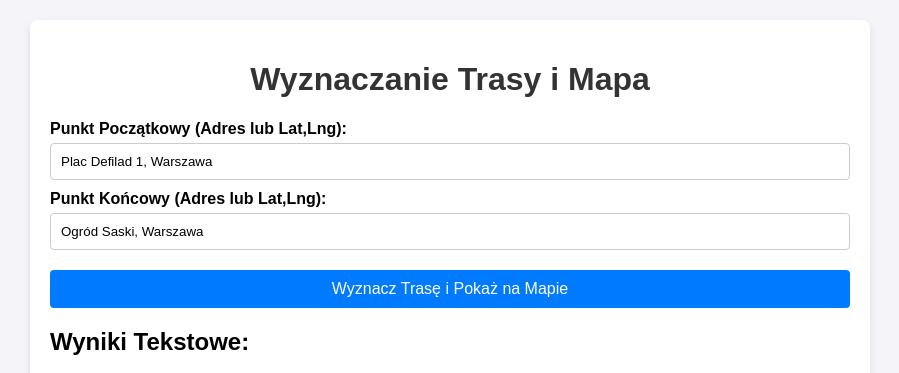
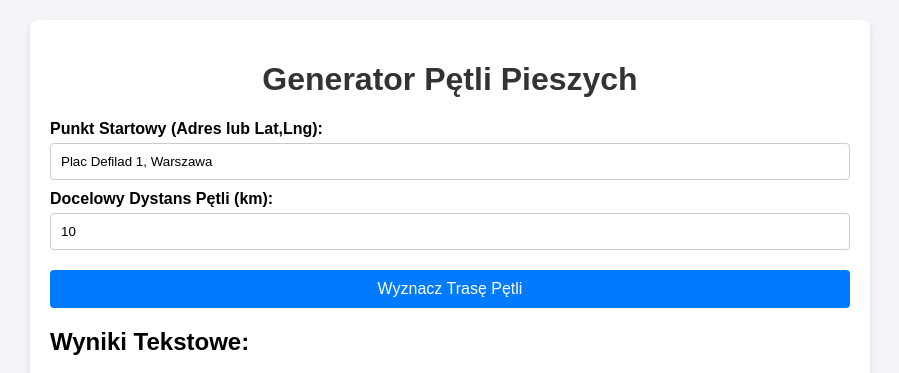
Before and after one commit to rzientek2025/run-route-api, a website: page index.html in a window 1280 px wide. Shown: the top 373 px of the page, without its empty margins (190-1089 px from the left). Drawn offline with Linux system fonts and the light colour scheme; some packages are replaced by stand-ins of ours.

Commit message:
Update index.html

```diff
--- a/index.html
+++ b/index.html
@@ -3,9 +3,9 @@
 <head>
     <meta charset="UTF-8">
     <meta name="viewport" content="width=device-width, initial-scale=1.0">
-    <title>Wyznaczanie Trasy i Mapa</title>
+    <title>Generator Pętli Pieszych</title>
 
-    <script defer
+<script defer
     src="https://maps.googleapis.com/maps/api/js?key=AIzaSyAOoFkW8KiYgP86c4I2kz5ODr5i4P0GlkI&callback=initMap&libraries=geometry&loading=async">
     </script>
 
@@ -14,7 +14,7 @@
         .container { max-width: 800px; margin: auto; background: white; padding: 20px; border-radius: 8px; box-shadow: 0 4px 8px rgba(0,0,0,0.1); }
         h1 { color: #333; text-align: center; }
         label { display: block; margin-top: 10px; font-weight: bold; }
-        input[type="text"] { width: 100%; padding: 10px; margin-top: 5px; border: 1px solid #ccc; border-radius: 4px; box-sizing: border-box; }
+        input[type="text"], input[type="number"] { width: 100%; padding: 10px; margin-top: 5px; border: 1px solid #ccc; border-radius: 4px; box-sizing: border-box; }
         button {
             display: block; width: 100%; padding: 10px; margin-top: 20px;
             background-color: #007bff; color: white; border: none; border-radius: 4px;
@@ -34,17 +34,16 @@
 </head>
 <body>
     <div class="container">
-        <h1>Wyznaczanie Trasy i Mapa</h1>
+        <h1>Generator Pętli Pieszych</h1>
 
-         <input type="hidden" id="api-url" value="https://run-route-app-kxfys.ondigitalocean.app/api/routes/generate">
+        <input type="hidden" id="api-url" value="https://run-route-app-kxfys.ondigitalocean.app/api/routes/generate">
 
-        <label for="origin">Punkt Początkowy (Adres lub Lat,Lng):</label>
+        <label for="origin">Punkt Startowy (Adres lub Lat,Lng):</label>
         <input type="text" id="origin" value="Plac Defilad 1, Warszawa" placeholder="np. Plac Defilad 1, Warszawa">
 
-        <label for="destination">Punkt Końcowy (Adres lub Lat,Lng):</label>
-        <input type="text" id="destination" value="Ogród Saski, Warszawa" placeholder="np. Ogród Saski, Warszawa">
-
-        <button onclick="generateRoute()">Wyznacz Trasę i Pokaż na Mapie</button>
+        <label for="distance">Docelowy Dystans Pętli (km):</label>
+        <input type="number" id="distance" value="10" placeholder="np. 10" min="1">
+        <button onclick="generateRoute()">Wyznacz Trasę Pętli</button>
 
         <h2>Wyniki Tekstowe:</h2>
         <div id="results">Czekam na dane...</div>
@@ -58,7 +57,6 @@
 
         // Funkcja inicjalizująca mapę (wywoływana przez API Google)
         function initMap() {
-            // Dodajemy to sprawdzenie na wypadek, gdyby initMap wywołała się dwukrotnie
             if (!map) {
                 map = new google.maps.Map(document.getElementById('map'), {
                     center: { lat: 52.23, lng: 21.01 },
@@ -77,8 +75,6 @@
         }
 
         function drawRoute(encodedPolyline) {
-            // Ponieważ użyliśmy defer/callback, ta linia powinna być niepotrzebna,
-            // ale zostawiamy ją jako zabezpieczenie przed błędami
             if (!map) {
                 initMap();
             }
@@ -114,18 +110,27 @@
             const apiUrlElement = document.getElementById('api-url');
             const apiUrl = apiUrlElement.value;
             const origin = document.getElementById('origin').value;
-            const destination = document.getElementById('destination').value;
+            const distance = document.getElementById('distance').value; // NOWE: POBIERANIE DYSTANSU
+
+            // Walidacja dystansu
+            if (isNaN(parseFloat(distance)) || parseFloat(distance) <= 0) {
+                document.getElementById('results').innerHTML = '<span class="error">BŁĄD: Dystans musi być liczbą większą niż 0.</span>';
+                return;
+            }
+
             const resultsDiv = document.getElementById('results');
 
             resultsDiv.innerHTML = "Wysyłam zapytanie do API...";
             clearRoute();
 
             try {
-                // ... (kod fetch)
                 const response = await fetch(apiUrl, {
                     method: 'POST',
                     headers: { 'Content-Type': 'application/json' },
-                    body: JSON.stringify({ origin, destination })
+                    body: JSON.stringify({
+                        origin: origin,
+                        distance: parseFloat(distance) * 1000 // WYSYŁAMY DO API W METRACH
+                    })
                 });
 
                 const data = await response.json();
```
